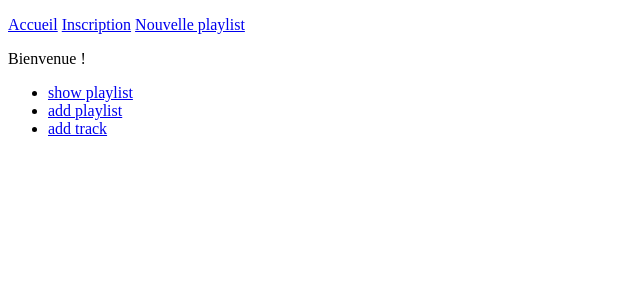
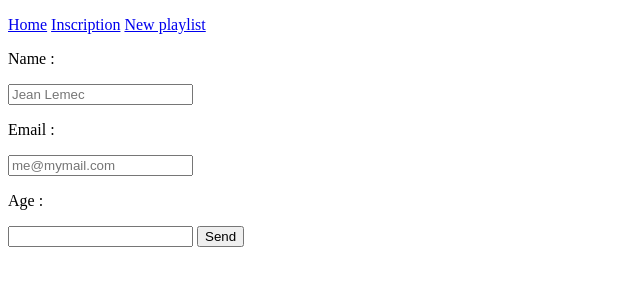
Before and after one commit to randomcatnyan/deefyApp, a PHP site: page /index.php?action=add-user in a window 1280 px wide. Shown: the top 300 px of the page, without its empty margins (0-640 px from the left). Run offline with PHP 8.4, Linux system fonts and the light colour scheme.

Commit message:
rajoute page inscription

```diff
--- a/src/actions/AddPodcastTrackAction.php
+++ b/src/actions/AddPodcastTrackAction.php
@@ -36,6 +36,11 @@ class AddPodcastTrackAction extends Action {
                 <input type='text' name='author' placeholder='cool dude' />
                 </label>
 
+                <label>
+                <p>Track's file :</p>
+                <input type='file' name='track_file' />
+                </label>
+
                 <input type='submit' value='Send'/>
             </form>
             ";
--- /dev/null
+++ b/src/actions/AddUserAction.php
@@ -0,0 +1,43 @@
+<?php
+namespace iutnc\deefy\actions;
+require_once 'vendor/autoload.php';
+
+class AddUserAction extends Action {
+
+    public function execute() : string{
+
+        $r = "";
+
+        if (isset($_POST['name'])) {
+            $_SESSION["user"]["name"] = $_POST["name"];
+            $_SESSION["user"]["email"] = $_POST["email"];
+            $_SESSION["user"]["age"] = $_POST["age"];
+            $r = "<p>" . $_SESSION["user"]["name"] . " " . $_SESSION["user"]["email"] . " " . $_SESSION["user"]["age"] . "</p>";
+        } else {
+            $r = "
+            <form method='post' action='?action=add-user'>
+
+                <label>
+                    <p>Name : </p>
+                    <input type='text' name='name' placeholder='Jean Lemec' />
+                </label>
+
+                <label>
+                    <p>Email : </p>
+                    <input type='text' name='email' placeholder='me@mymail.com' />
+                </label>
+
+                <label>
+                <p>Age : </p>
+                    <input type='text' name='age' />
+                </label>
+
+                <input type='submit' value='Send'/>
+            </form>
+            ";
+        }
+
+        return $r;
+    }
+
+}
--- a/src/dispatch/Dispatcher.php
+++ b/src/dispatch/Dispatcher.php
@@ -6,6 +6,7 @@ use iutnc\deefy\actions\AddPlaylistAction;
 use iutnc\deefy\actions\AddPodcastTrackAction;
 use iutnc\deefy\actions\DefaultAction;
 use iutnc\deefy\actions\DisplayPlaylistAction;
+use iutnc\deefy\actions\AddUserAction;
 
 
 class Dispatcher {
@@ -21,7 +22,7 @@ class Dispatcher {
     public function run(): void{
         $q = null;
         switch($this->action) {
-            case "playlist":
+            case "display-playlist":
                 $q = new DisplayPlaylistAction();
                 break;
             case "add-playlist":
@@ -30,7 +31,8 @@ class Dispatcher {
             case "add-track":
                 $q = new AddPodcastTrackAction();
                 break;
-            case "display-playlist":
+            case "add-user":
+                $q = new AddUserAction();
                 break;
             default:
                 $q = new DefaultAction();
@@ -52,9 +54,9 @@ class Dispatcher {
             <body>
                 <div>
                     <p>
-                        <a href='../../index.php'>Accueil</a>
+                        <a href='../../index.php'>Home</a>
                         <a href='../../index.php?action=add-user'>Inscription</a>
-                        <a href='../../index.php?action=add-playlist'>Nouvelle playlist</a>
+                        <a href='../../index.php?action=add-playlist'>New playlist</a>
                     </p>
                 </div>
                 " . $html . "
```
